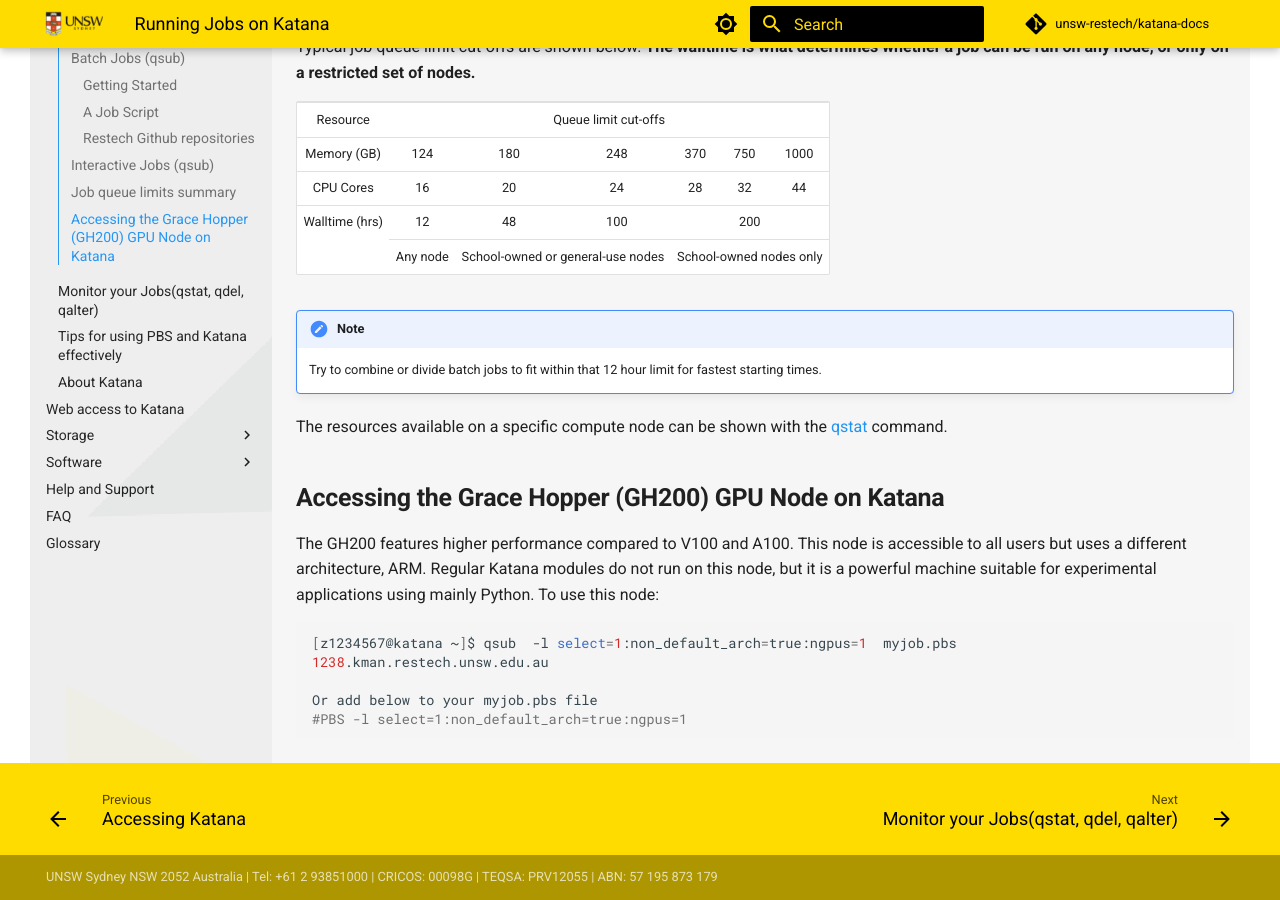
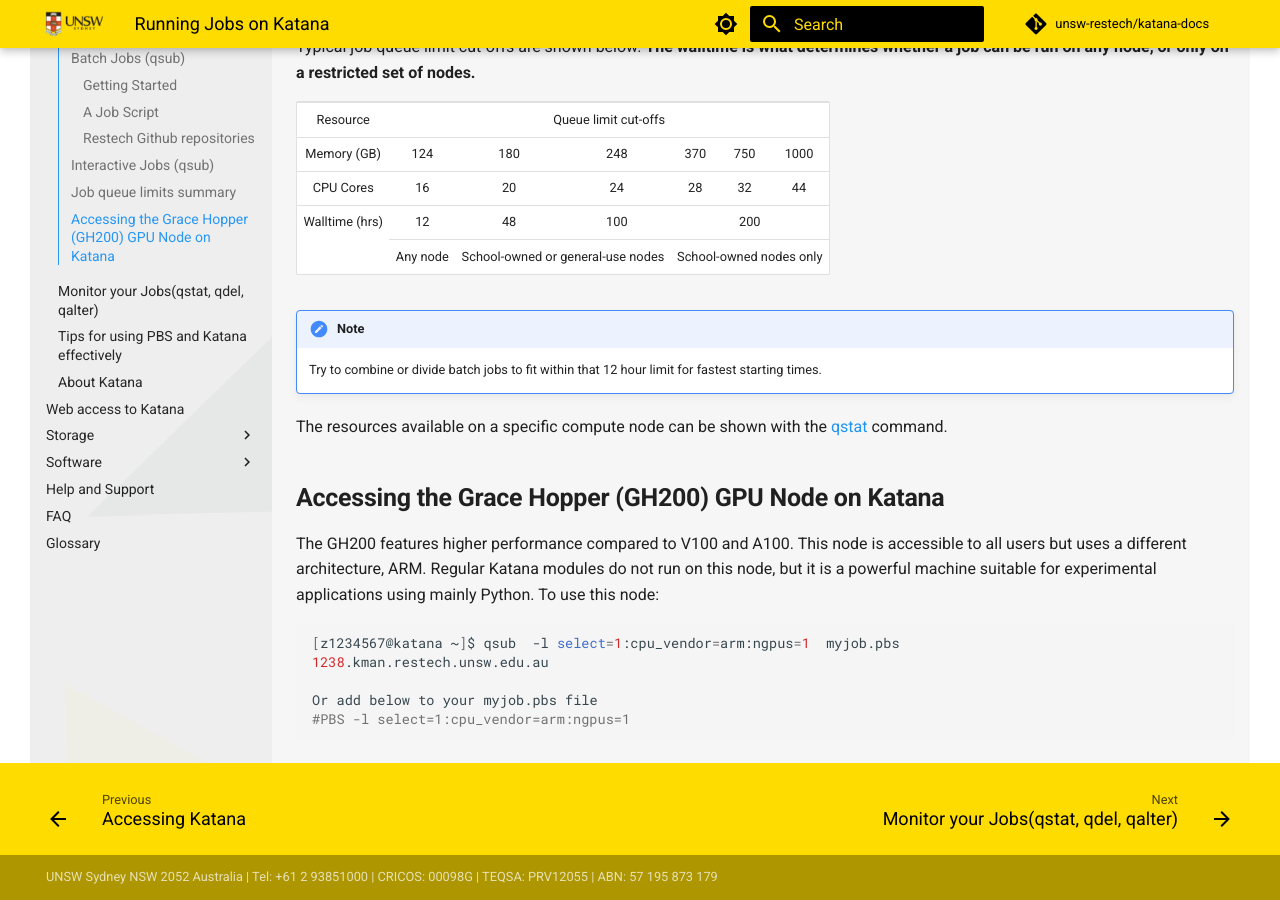
Before and after one commit to unsw-restech/unsw-restech.github.io, an MkDocs documentation site: the page built from docs/using_katana/running_jobs.md, in a window 1280 px wide and 900 px high, scrolled down 5544 px. Built offline with MkDocs 1.6.1 and Material for MkDocs 9.7.7, drawn with Linux system fonts in a browser that asks for light colours; comment, search, counter and statistics services are not loaded.

Commit message:
Update running_jobs.md

````diff
--- a/docs/using_katana/running_jobs.md
+++ b/docs/using_katana/running_jobs.md
@@ -272,9 +272,9 @@
 
 The GH200 features higher performance compared to V100 and A100. This node is accessible to all users but uses a different architecture, ARM. Regular Katana modules do not run on this node, but it is a powerful machine suitable for experimental applications using mainly Python. To use this node:
 ``` bash
-[z1234567@katana ~]$ qsub  -l select=1:non_default_arch=true:ngpus=1  myjob.pbs
+[z1234567@katana ~]$ qsub  -l select=1:cpu_vendor=arm:ngpus=1  myjob.pbs
 1238.kman.restech.unsw.edu.au
 
 Or add below to your myjob.pbs file
-#PBS -l select=1:non_default_arch=true:ngpus=1
+#PBS -l select=1:cpu_vendor=arm:ngpus=1
 ```
````
